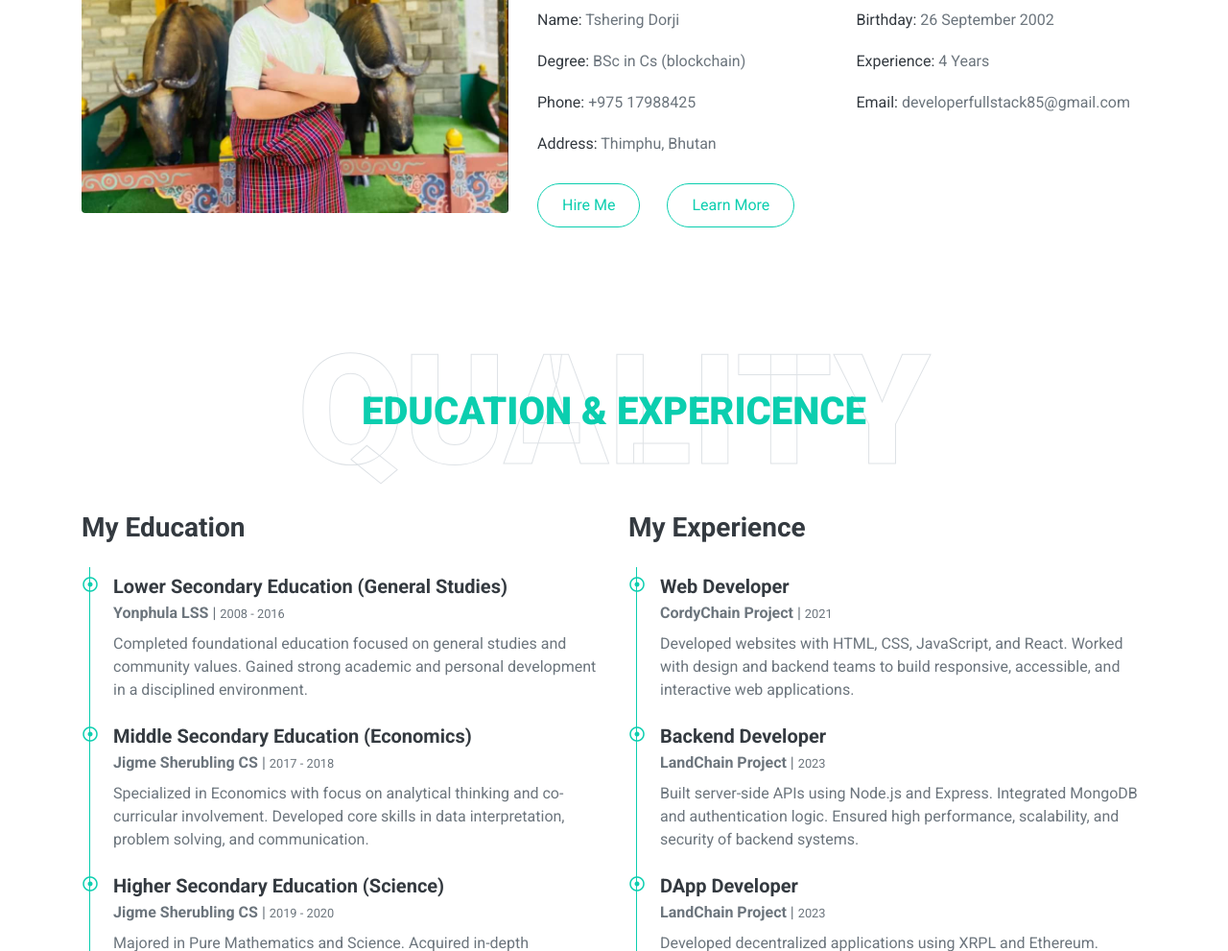
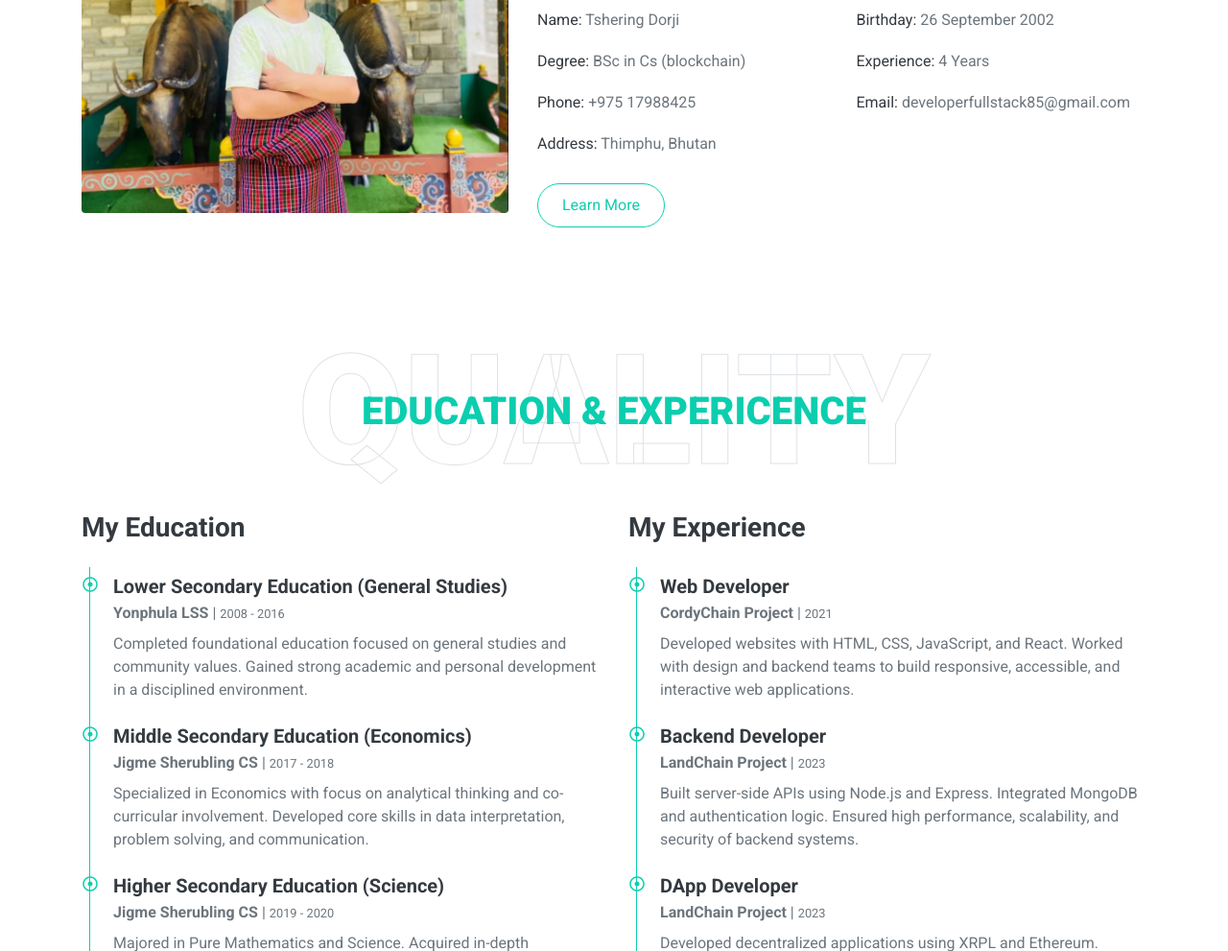
Before and after one commit to Tshering65/portfolio, a plain HTML site: page index.html in a window 1280 px wide. Shown: the part 1335-2326 px from the top of the page at 96% size. Drawn offline with nearby package versions, Linux system fonts and the light colour scheme.

Commit message:
final update

```diff
--- a/index.html
+++ b/index.html
@@ -47,7 +47,6 @@
                 <a href="#portfolio" class="nav-item nav-link">Portfolio</a>
                 <a href="#contact" class="nav-item nav-link">Contact</a>
             </div>
-            <a href="" class="btn btn-outline-primary d-none d-lg-block">Hire Me</a>
         </div>
     </nav>
     <!-- Navbar End -->
@@ -149,7 +148,6 @@
                             <h6>Address: <span class="text-secondary">Thimphu, Bhutan</span></h6>
                         </div>
                     </div>
-                    <a href="" class="btn btn-outline-primary mr-4">Hire Me</a>
                     <a href="" class="btn btn-outline-primary">Learn More</a>
                 </div>
             </div>
```
